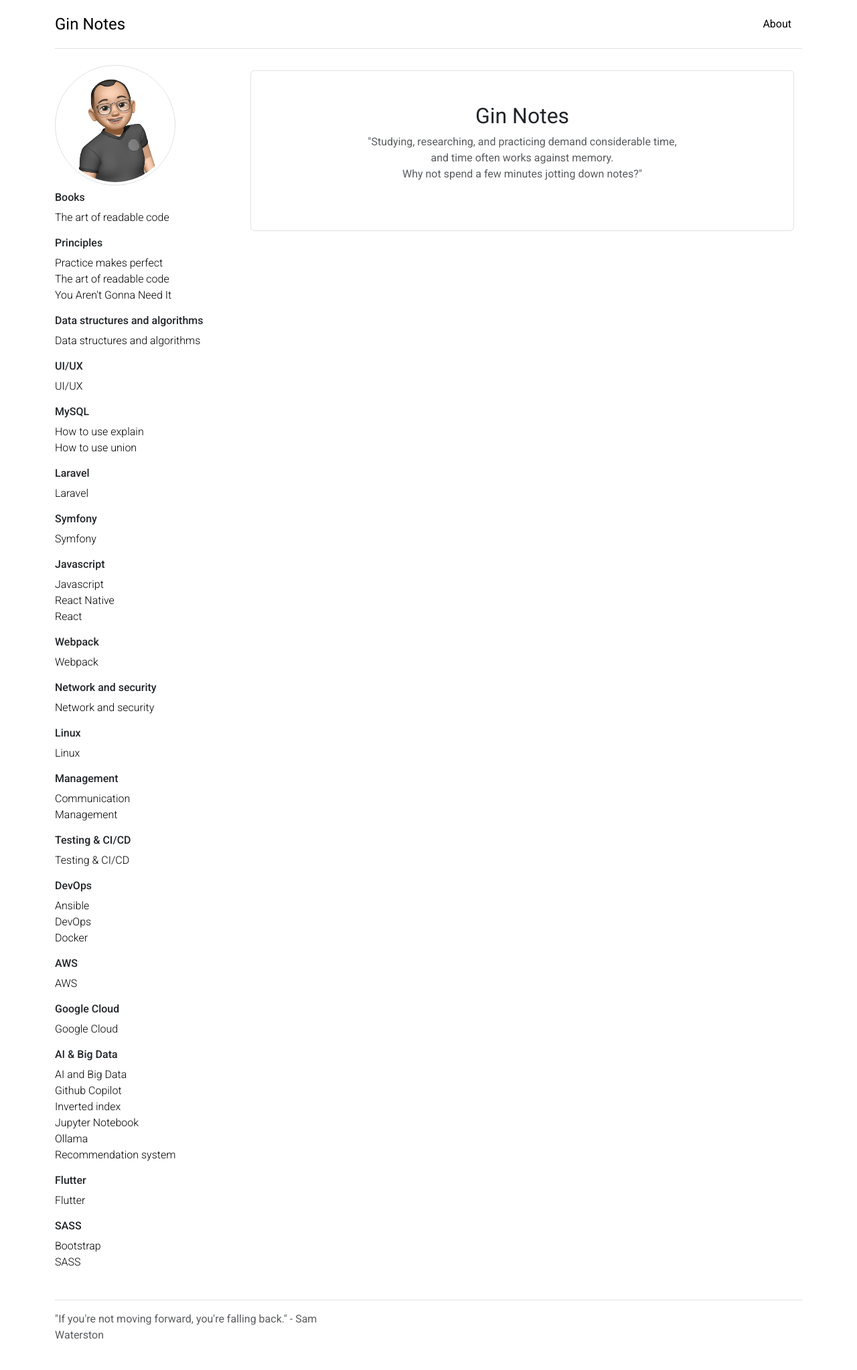
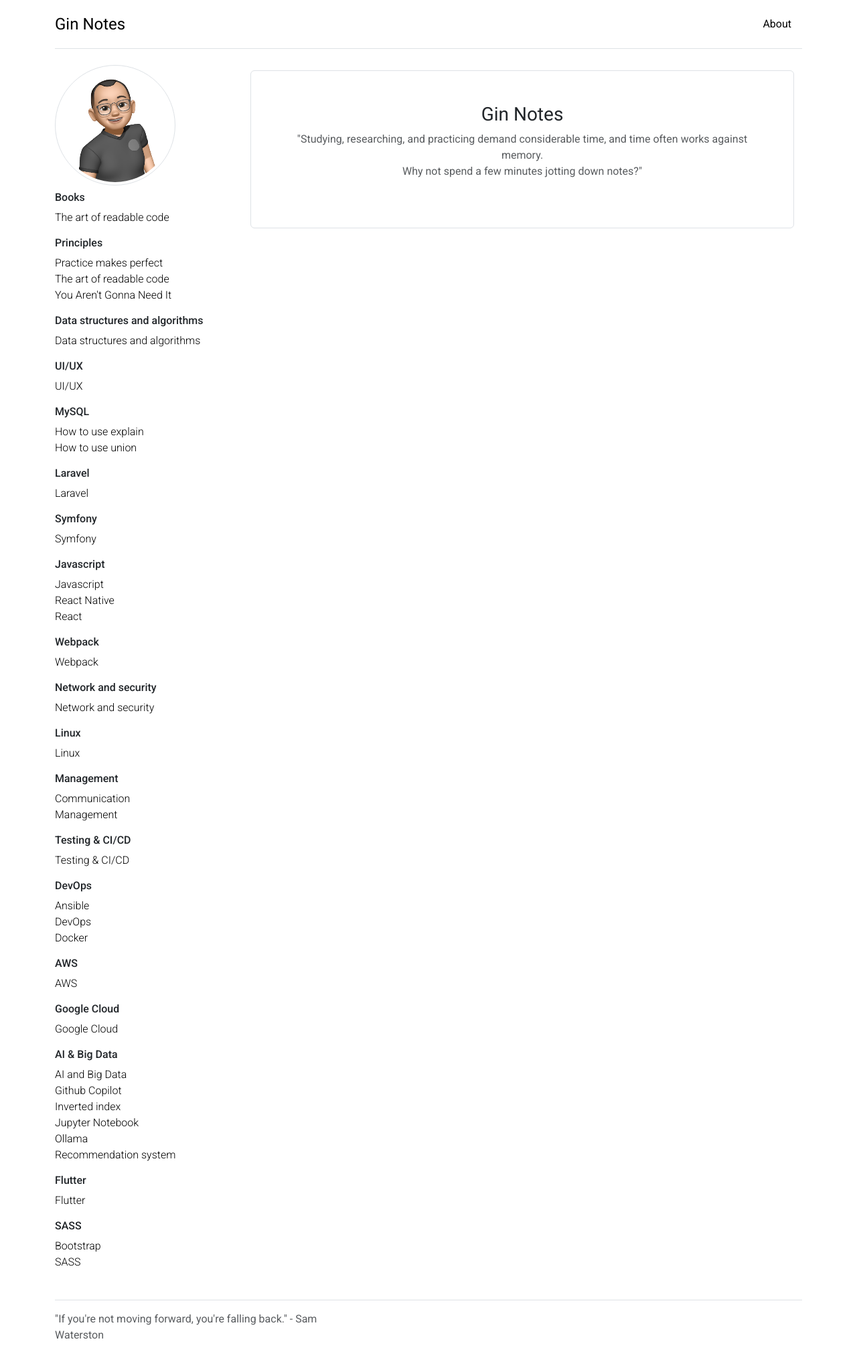
Before and after one commit to ictgtvt/ictgtvt.github.io, a Jekyll site: the page built from index.md, in a window 1280 px wide. Shown: the whole page at 67% size. Built offline with Jekyll 4.4.1, drawn with Linux system fonts in a browser that asks for light colours.

Commit message:
Update text layout

```diff
--- a/_layouts/home.html
+++ b/_layouts/home.html
@@ -12,8 +12,8 @@ layout: default
 
     </div>
     <div class="position-relative p-5 text-center text-muted bg-body border border-dashed rounded-2">
-        <h2 class="fw-normal text-dark">Gin Notes</h2>
-        <p class="col-lg-8 mx-auto mb-4">
+        <h3 class="fw-normal text-dark">Gin Notes</h3>
+        <p class="mx-auto mb-4">
             "Studying, researching, and practicing demand considerable time, and time often works against memory.
             <br>Why not spend a few minutes jotting down notes?"
         </p>
```
